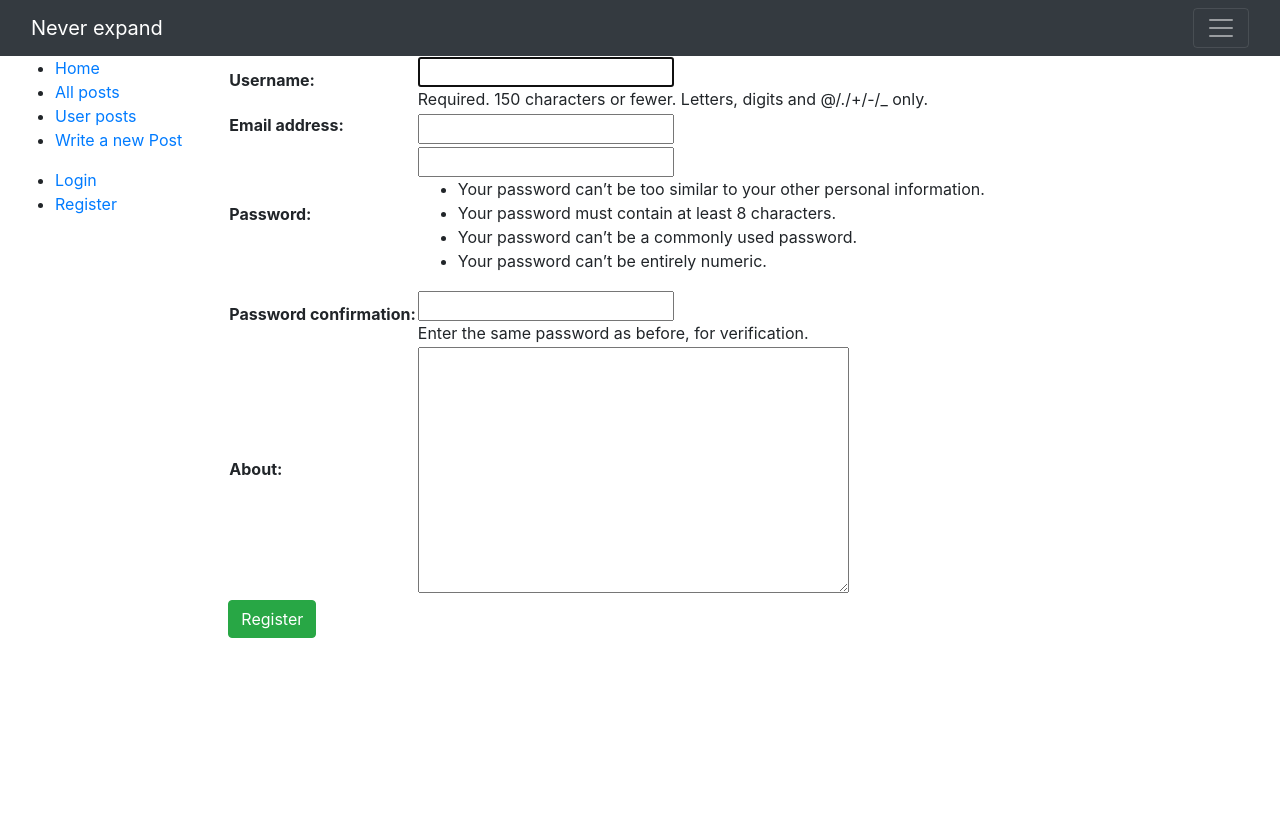
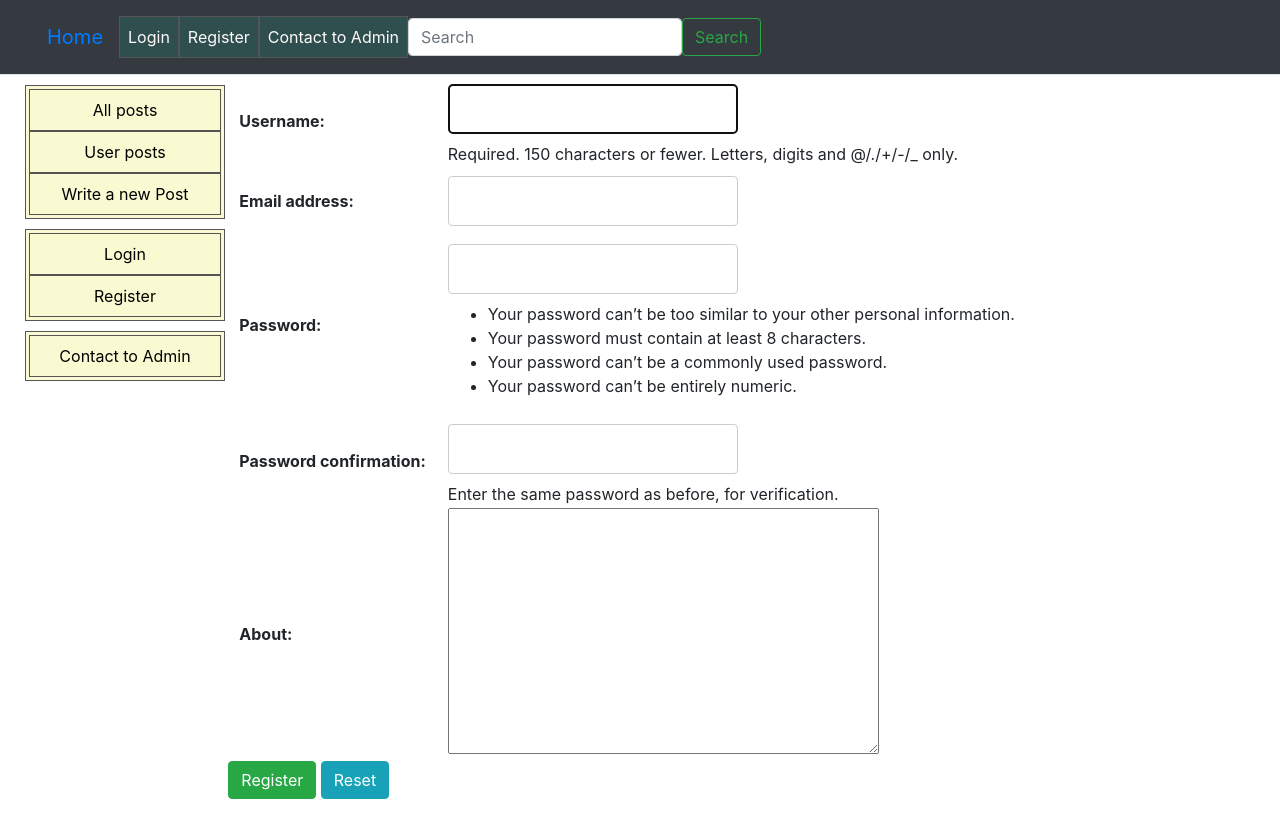
Before and after one commit to Ievgenii-Balabanov/Homework_17, a Django app: page /registration/ in a window 1280 px wide. Before the commit the page ends 638 px from the top, so only its background shows below. Run offline with Django 4.2, Linux system fonts and the light colour scheme; some libraries are stand-ins or nearby versions.

Commit message:
non_deployment_version

```diff
--- a/blog/views.py
+++ b/blog/views.py
@@ -113,31 +113,18 @@
         instance = formset.save(commit=False)
         instance.author = self.request.user
         if instance:
-            # send_email.apply_async(
-            #     kwargs={
-            #         "subject": "Update Post Notification",
-            #         "message": "Your post was successfully updated!",
-            #         "from_email": "test@test.com",
-            #         },
-            # )
+            send_email.apply_async(
+                kwargs={
+                    "subject": "Update Post Notification",
+                    "message": "Your post was successfully updated!",
+                    "from_email": "test@test.com",
+                    },
+            )
             return super().form_valid(formset)
 
     def get_success_url(self):
         # return reverse_lazy("blog:post_detail", kwargs={'pk': self.object.pk})
         return reverse_lazy("blog:post_detail", kwargs={'pk': self.kwargs.get("pk")})
-
-    # def comments_paginate(self, request):
-    #     paginator = UserPost.objects.all()
-    #     if "page" in request.GET:
-    #         page = request.GET["page"]
-    #     else:
-    #         page = 1
-    #     paginator = Paginator(paginator, 3)
-    #
-    #     context = {
-    #         'paginator': paginator
-    #     }
-    #     return render(request, "blog/all_user_posts_list.html", context)
 
 
 # @method_decorator(cache_page(15), "get")
@@ -196,25 +183,25 @@
         if form.is_valid():
             new_comment = form.save(commit=False)
             new_comment.post = post
-            # send_email.apply_async(
-            #     kwargs={
-            #         "subject": "New Comment User Notification",
-            #         "message": loader.render_to_string(
-            #             "blog/user_html_message.html", {"post": post}, request
-            #         ),
-            #         "from_email": "test@test.com",
-            #     },
-            # )
-            # send_email_to_admin.apply_async(
-            #     kwargs={
-            #         "subject": "New Comment Admin Notification",
-            #         "message": loader.render_to_string(
-            #             # "blog/admin_html_comment_message.html", {"message": "message"}, request
-            #             "blog/admin_html_comment_message.html", {"post": post}, request
-            #         ),
-            #         "from_email": "test@test.com",
-            #     },
-            # )
+            send_email.apply_async(
+                kwargs={
+                    "subject": "New Comment User Notification",
+                    "message": loader.render_to_string(
+                        "blog/user_html_message.html", {"post": post}, request
+                    ),
+                    "from_email": "test@test.com",
+                },
+            )
+            send_email_to_admin.apply_async(
+                kwargs={
+                    "subject": "New Comment Admin Notification",
+                    "message": loader.render_to_string(
+                        # "blog/admin_html_comment_message.html", {"message": "message"}, request
+                        "blog/admin_html_comment_message.html", {"post": post}, request
+                    ),
+                    "from_email": "test@test.com",
+                },
+            )
             messages.success(
                 request, "Your comment is successfully created and awaiting moderation")
             new_comment.save()
@@ -232,15 +219,15 @@
     if request.POST:
         form = ContactAdminForm(request.POST)
         if form.is_valid():
-            # send_email.apply_async(
-            #     kwargs={
-            #         "subject": "Reminder",
-            #         "message": loader.render_to_string(
-            #             "blog/contact_admin_message.html", {"message": form.cleaned_data["message"]}, request
-            #         ),
-            #         "from_email": form.cleaned_data["from_email"],
-            #     },
-            # )
+            send_email.apply_async(
+                kwargs={
+                    "subject": "Reminder",
+                    "message": loader.render_to_string(
+                        "blog/contact_admin_message.html", {"message": form.cleaned_data["message"]}, request
+                    ),
+                    "from_email": form.cleaned_data["from_email"],
+                },
+            )
             return redirect(reverse("blog:index"))
     else:
         form = ContactAdminForm()
--- a/core/urls.py
+++ b/core/urls.py
@@ -17,9 +17,9 @@
 ]
 
 if settings.DEBUG:
-    # import debug_toolbar
+    import debug_toolbar
     urlpatterns += [
-        # path("__debug__/", include(debug_toolbar.urls)),
+        path("__debug__/", include(debug_toolbar.urls)),
         # path("silk/", include("silk.urls", namespace="silk")),
         ] + static(settings.STATIC_URL, document_root=settings.STATIC_ROOT) + static(settings.MEDIA_URL,
                                                                                      document_root=settings.MEDIA_ROOT)
--- /dev/null
+++ b/static/css/base.css
@@ -0,0 +1,257 @@
+
+html {
+    /*background: url(" ../images/juve.jpg") no-repeat center fixed;*/
+    background-image: url(" ../images/juve.jpg");
+    background-size: cover;
+    isolation: isolate;
+}
+
+input[type=text], select {
+    /*width: 50%;*/
+    padding: 12px 20px;
+    margin: 8px 0;
+    display: inline-block;
+    border: 1px solid #ccc;
+    border-radius: 4px;
+    box-sizing: border-box;
+    /*isolation: isolate;*/
+}
+
+input[type=password], select {
+    /*width: 50%;*/
+    padding: 12px 20px;
+    margin: 8px 0;
+    display: inline-block;
+    border: 1px solid #ccc;
+    border-radius: 4px;
+    box-sizing: border-box;
+    /*isolation: isolate;*/
+}
+input[type=number], select {
+    /*isolation: isolate;*/
+    width: 15%;
+    padding: 12px 20px;
+    margin: 8px 0;
+    display: inline-block;
+    border: 1px solid #ccc;
+    border-radius: 4px;
+    box-sizing: border-box;
+}
+
+td select{
+    width: 150px;
+}
+
+input[type=email], select {
+    /*isolation: isolate;*/
+    /*width: 1%;*/
+    padding: 12px 20px;
+    margin: 8px 0;
+    display: inline-block;
+    border: 1px solid #ccc;
+    border-radius: 4px;
+    box-sizing: border-box;
+}
+
+input[type=submit] {
+    /*isolation: isolate;*/
+    width: 8%;
+    background-color: #4CAF50;
+    color: white;padding: 14px 20px;
+    margin: 8px 0;
+    border: none;
+    border-radius: 4px;
+    cursor: pointer;
+}
+
+input[type=reset] {
+    /*isolation: isolate;*/
+    width: 8%;
+    background-color: #4CAF50;
+    color: white;padding: 14px 20px;
+    margin: 8px 0;
+    border: none;
+    border-radius: 4px;
+    cursor: pointer;
+}
+
+input[type=submit]:hover {
+    /*isolation: isolate;*/
+    background-color: darkslategrey;
+}
+
+input[type=reset]:hover {
+    background-color: darkslategrey;
+}
+
+div.field {
+    /*isolation: isolate;*/
+    padding-bottom: 25px;
+}
+div.field label {
+    /*isolation: isolate;*/
+    display: block;
+    float: left;
+    width: 73px;
+    height: 25px;
+}
+label {
+    /*isolation: isolate;*/
+    margin: 10px;
+    float:left;
+    padding-right:10px;
+}
+
+h1 {
+    color: black;
+    /*isolation: isolate;*/
+}
+
+.sidebar-nav {
+    list-style-type: none;
+    margin: 10px;
+    padding: 3px;
+    display: block;
+    color: #000;
+    width: 200px;
+    background-color: lightgoldenrodyellow;
+    border: 1px solid #555;
+    /*padding: 8px 16px;*/
+    /*margin: 5px;*/
+    text-decoration: none;
+    /*width: 150px;*/
+    /*background-color: lightgoldenrodyellow;*/
+    /*border: 1px solid #555;*/
+}
+
+li a {
+    display: block;
+    color: #000;
+    padding: 8px 16px;
+    text-decoration: none;
+
+}
+
+li {
+    /*isolation: isolate;*/
+    text-align: center;
+    border: 1px solid #555;
+}
+
+/*li:last-child {*/
+/*    !*isolation: isolate;*!*/
+/*    border-bottom: none;*/
+/*}*/
+
+li a.active {
+    /*isolation: isolate;*/
+    background-color: #04AA6D;
+    color: white;
+}
+
+li a:hover:not(.active) {
+    /*isolation: isolate;*/
+    background-color: darkgreen;
+
+    color: white;
+}
+
+
+h2 {
+    /*isolation: isolate;*/
+    color: snow;
+    padding-right: 900px;
+    margin-top: 25px;
+}
+
+h3 {
+    /*isolation: isolate;*/
+    text-align: center;
+    list-style-type: none;
+    margin: 0;
+    padding: 0;
+    width: 200px;
+    background-color: lemonchiffon;
+    border: 1px solid #555;
+
+}
+
+h3 a.active {
+    /*isolation: isolate;*/
+    background-color: #04AA6D;
+    color: white;
+}
+
+h3 a:hover:not(.active) {
+    /*isolation: isolate;*/
+    background-color: green;
+    color: white;
+}
+
+h3 a {
+    /*isolation: isolate;*/
+    display: block;
+    color: #000;
+    padding: 8px 16px;
+    text-decoration: none;
+}
+body {
+    /*isolation: isolate;*/
+    position: relative;
+}
+
+h4 {
+    color: snow;
+}
+
+ol li {
+    color: black;
+    width: 200px;
+    background-color: lightyellow;
+}
+
+.helptext li {
+    border: none;
+    /*list-style-type: none;*/
+    text-align: left;
+
+}
+
+.navbar-nav a.active {
+    border: none;
+
+}
+
+.navbar-nav a.nav-link {
+    background-color: darkslategray;
+    border: none;
+    color: snow;
+}
+
+
+.navbar-nav a:hover:not(.active) {
+    /*isolation: isolate;*/
+    background-color: dimgray;
+
+    color: white;
+}
+
+.navbar-nav a:hover(.active) {
+    /*isolation: isolate;*/
+    background-color: dimgray;
+
+    color: white;
+}
+
+
+.navbar-nav .a:hover(.active) {
+    background-color: dimgray;
+    border: none;
+    color: snow;
+}
+
+.navbar-nav a.nav-link:hover {
+    background-color: dimgray;
+    border: none;
+    color: snow;
+}
--- a/templates/base.html
+++ b/templates/base.html
@@ -16,47 +16,43 @@
           crossorigin="anonymous"></script>
 
     {% load static %}
-
+<link rel="stylesheet" href="{% static "css/base.css" %}">
 
 {#{% load static %}#}
 {#<img src="{% static "images/" %}" alt="Hi!">#}
 {#  <link rel="stylesheet" href="{% static 'css/styles.css' %}">#}
 </head>
     <body>
-    <nav class="navbar navbar-dark bg-dark" aria-label="First navbar example">
+        <nav class="navbar bg-dark border-bottom border-body" data-bs-theme="dark">
+            <nav class="navbar navbar-expand-lg bg-body-tertiary">
                 <div class="container-fluid">
-      <a class="navbar-brand" href="#">Never expand</a>
-      <button class="navbar-toggler" type="button" data-bs-toggle="collapse" data-bs-target="#navbarsExample01" aria-controls="navbarsExample01" aria-expanded="false" aria-label="Toggle navigation">
+                    <button class="navbar-toggler" type="button" data-bs-toggle="collapse" data-bs-target="#navbarTogglerDemo01" aria-controls="navbarTogglerDemo01" aria-expanded="false" aria-label="Toggle navigation">
                         <span class="navbar-toggler-icon"></span>
                     </button>
-
-      <div class="collapse navbar-collapse" id="navbarsExample01">
-        <ul class="navbar-nav me-auto mb-2">
+                    <div class="collapse navbar-collapse" id="navbarTogglerDemo01">
+                        <a class="navbar-brand" href="{% url "blog:index" %}">Home</a>
+                        <ul class="navbar-nav me-auto mb-2 mb-lg-0">
                             <li class="nav-item">
-            <a class="nav-link active" aria-current="page" href="#">Home</a>
+                                {% if user.is_authenticated %}
+                                    <a class="nav-link active" aria-current="page" href="{% url 'logout' %}">Logout</a>
+                                {% else %}
+                                    <a class="nav-link active" aria-current="page" href="{% url 'login' %}">Login</a>
+                                    <li>
+                                    <a class="nav-link active" aria-current="page" href="{% url 'blog:register' %}">Register</a></li>
+                                {% endif %}
                             </li>
                             <li class="nav-item">
-            <a class="nav-link" href="#">Link</a>
-          </li>
-          <li class="nav-item">
-            <a class="nav-link disabled" aria-disabled="true">Disabled</a>
-          </li>
-          <li class="nav-item dropdown">
-            <a class="nav-link dropdown-toggle" href="#" data-bs-toggle="dropdown" aria-expanded="false">Dropdown</a>
-            <ul class="dropdown-menu">
-              <li><a class="dropdown-item" href="#">Action</a></li>
-              <li><a class="dropdown-item" href="#">Another action</a></li>
-              <li><a class="dropdown-item" href="#">Something else here</a></li>
-            </ul>
+                                <a class="nav-link" href="{% url "blog:contact_admin" %}">Contact to Admin</a>
                             </li>
                         </ul>
-        <form role="search">
-          <input class="form-control" type="search" placeholder="Search" aria-label="Search">
+                        <form class="d-flex" role="search">
+                            <input class="form-control me-2" type="search" placeholder="Search" aria-label="Search">
+                            <button class="btn btn-outline-success" type="submit">Search</button>
                         </form>
                     </div>
                 </div>
             </nav>
-
+        </nav>
         <div class="container-fluid">
             {% if messages %}
                 <div class="row">
@@ -76,7 +72,7 @@
             <div class="col-sm-2">
               {% block sidebar %}
                 <ul class="sidebar-nav">
-                    <li><a href="{% url 'blog:index' %}">Home</a></li>
+{#                    <li><a href="{% url 'blog:index' %}">Home</a></li>#}
                     <li><a href="{% url "blog:all_post" %}">All posts</a></li>
                     <li><a href="{% url 'blog:post_list' %}">User posts</a></li>
                   <li><a href="{% url 'blog:create_post' %}">Write a new Post</a></li>
@@ -86,26 +82,24 @@
                 <ul class="sidebar-nav">
                   {% if user.is_authenticated %}
                     <li>User: <strong>{{ user.get_username }}</strong></li>
+                      {% if user.is_staff %}
+                          <li>Staff</li>
+                      {% endif %}
         {#            <li><a href="{% url 'my-borrowed' %}">My Borrowed</a></li>#}
                       <li><a href="{% url 'profile' %}">User profile</a></li>
-                      <li><a href="{% url 'logout' %}?next={{ request.path }}">Logout</a></li>
-                      <p>
-                      <li><a href="{% url "blog:contact_admin" %}?next={{ request.path }}">Contact to Admin</a></li>
+{#                      <li><a href="{% url 'logout' %}?next={{ request.path }}">Logout</a></li>#}
+{#                      <li><a href="{% url "blog:contact_admin" %}?next={{ request.path }}">Contact to Admin</a></li>#}
                   {% else %}
-                    <li><a href="{% url 'login' %}?next={{ request.path }}">Login</a></li>
-                    <li><a href="{% url 'blog:register' %}?next={{ request.path }}">Register</a></li>
+                    <li><a href="{% url 'login' %}">Login</a></li>
+                    <li><a href="{% url 'blog:register' %}">Register</a></li>
                   {% endif %}
                 </ul>
 
-                {% if user.is_staff %}
-                  <hr/>
                   <ul class="sidebar-nav">
-                    <li>Staff</li>
-                    {% if perms.catalog.can_mark_returned %}
-        {#              <li><a href="{% url 'all-borrowed' %}">All borrowed</a></li>#}
-                    {% endif %}
+                  <li>
+                      <a href="{% url "blog:contact_admin" %}?next={{ request.path }}">Contact to Admin</a>
+                  </li>
                   </ul>
-                {% endif %}
 
               {% endblock %}
             </div>
--- a/templates/registration/login.html
+++ b/templates/registration/login.html
@@ -28,12 +28,13 @@
       </tr>
     </table>
 
-    <input type="submit" value="login"/>
+      <input type="submit" value="Login"/>
+      <input type="reset" value="Reset"/>
     <input type="hidden" name="next" value="{{ next }}"/>
   </form>
 
   {# Assumes you setup the password_reset view in your URLconf #}
   <p><a href="{% url 'password_reset' %}">Lost password?</a>
-  </p><p><a href="{% url 'blog:index' %}">Home</a></p>
+{#  </p><p><a href="{% url 'blog:index' %}">Home</a></p>#}
 
 {% endblock %}
--- a/templates/registration/registration.html
+++ b/templates/registration/registration.html
@@ -7,7 +7,8 @@
     <table>
       {{ form.as_table }}
     </table>
-    <button type="submit" class="btn btn-success">Register</button>
+      <button type="submit" class="btn btn-success">Register</button>
+      <button type="reset" class="btn btn-info">Reset</button>
   </form>
 
 {% endblock %}
```
Also changed, not shown: core/settings.py (+40 -40 lines), media/media/images/example_ROV0bVZ.jpg (added), static/images/juve.jpg (added). Lines whose indentation alone changed are shown as unchanged.
